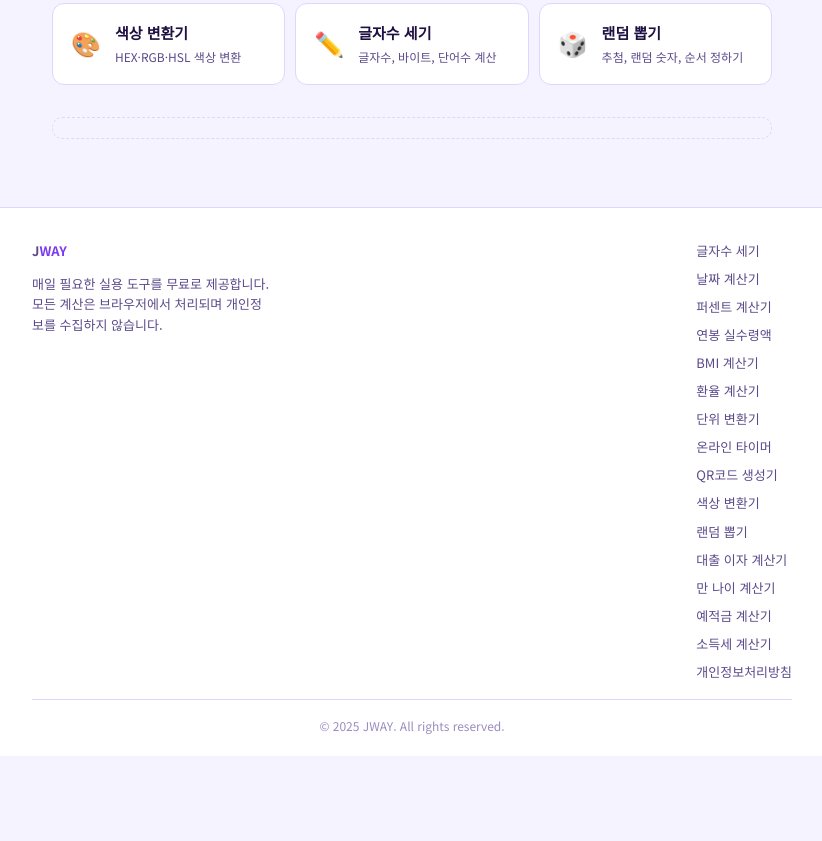
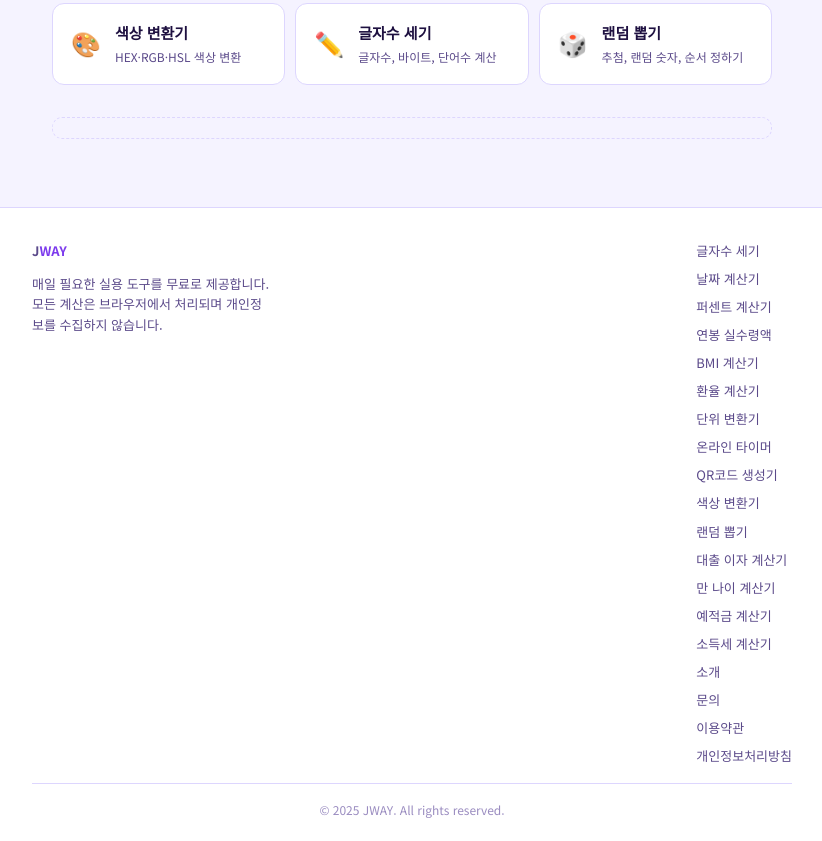
Before and after one commit to JaeWoo0317/qr-generator, a plain HTML site: page index.html in a window 1280 px wide. Shown: the part 2186-3027 px from the top of the page, without its empty margins (228-1050 px from the left). Before the commit the page ends 2942 px from the top, so only its background shows below. Drawn offline with Linux system fonts and the light colour scheme.

Commit message:
Add About/Contact/Terms links to footer (AdSense compliance)

```diff
--- a/index.html
+++ b/index.html
@@ -119,7 +119,7 @@ textarea{min-height:100px}
 <div class="ad-banner"><ins class="kakao_ad_area" style="display:none;" data-ad-unit="DAN-dY7YmaHnk31ijIwa" data-ad-width="300" data-ad-height="250"></ins><script type="text/javascript" src="//t1.daumcdn.net/kas/static/ba.min.js" async></script></div>
 </main>
 
-<footer class="footer"><div class="footer-inner"><div class="footer-col"><a href="https://jwaytools.com/" class="footer-logo">J<span>WAY</span></a><p>매일 필요한 실용 도구를 무료로 제공합니다. 모든 계산은 브라우저에서 처리되며 개인정보를 수집하지 않습니다.</p></div><div class="footer-col"><a href="https://jwaytools.com/char-counter/">글자수 세기</a><a href="https://jwaytools.com/date-calculator/">날짜 계산기</a><a href="https://jwaytools.com/percent-calculator/">퍼센트 계산기</a><a href="https://jwaytools.com/salary-calculator/">연봉 실수령액</a><a href="https://jwaytools.com/bmi-calculator/">BMI 계산기</a><a href="https://jwaytools.com/exchange-rate/">환율 계산기</a><a href="https://jwaytools.com/unit-converter/">단위 변환기</a><a href="https://jwaytools.com/timer/">온라인 타이머</a><a href="https://jwaytools.com/qr-generator/">QR코드 생성기</a><a href="https://jwaytools.com/color-converter/">색상 변환기</a><a href="https://jwaytools.com/random-picker/">랜덤 뽑기</a><a href="https://jwaytools.com/loan-calculator/">대출 이자 계산기</a><a href="https://jwaytools.com/age-calculator/">만 나이 계산기</a><a href="https://jwaytools.com/savings-calculator/">예적금 계산기</a><a href="https://jwaytools.com/income-tax-calculator/">소득세 계산기</a><a href="https://jwaytools.com/privacy-policy.html">개인정보처리방침</a></div></div><div class="footer-bottom">© 2025 JWAY. All rights reserved.</div></footer>
+<footer class="footer"><div class="footer-inner"><div class="footer-col"><a href="https://jwaytools.com/" class="footer-logo">J<span>WAY</span></a><p>매일 필요한 실용 도구를 무료로 제공합니다. 모든 계산은 브라우저에서 처리되며 개인정보를 수집하지 않습니다.</p></div><div class="footer-col"><a href="https://jwaytools.com/char-counter/">글자수 세기</a><a href="https://jwaytools.com/date-calculator/">날짜 계산기</a><a href="https://jwaytools.com/percent-calculator/">퍼센트 계산기</a><a href="https://jwaytools.com/salary-calculator/">연봉 실수령액</a><a href="https://jwaytools.com/bmi-calculator/">BMI 계산기</a><a href="https://jwaytools.com/exchange-rate/">환율 계산기</a><a href="https://jwaytools.com/unit-converter/">단위 변환기</a><a href="https://jwaytools.com/timer/">온라인 타이머</a><a href="https://jwaytools.com/qr-generator/">QR코드 생성기</a><a href="https://jwaytools.com/color-converter/">색상 변환기</a><a href="https://jwaytools.com/random-picker/">랜덤 뽑기</a><a href="https://jwaytools.com/loan-calculator/">대출 이자 계산기</a><a href="https://jwaytools.com/age-calculator/">만 나이 계산기</a><a href="https://jwaytools.com/savings-calculator/">예적금 계산기</a><a href="https://jwaytools.com/income-tax-calculator/">소득세 계산기</a><a href="https://jwaytools.com/about.html">소개</a><a href="https://jwaytools.com/contact.html">문의</a><a href="https://jwaytools.com/terms.html">이용약관</a><a href="https://jwaytools.com/privacy-policy.html">개인정보처리방침</a></div></div><div class="footer-bottom">© 2025 JWAY. All rights reserved.</div></footer>
 
 <script>
 // QR Code generator using canvas (no external library)
```
